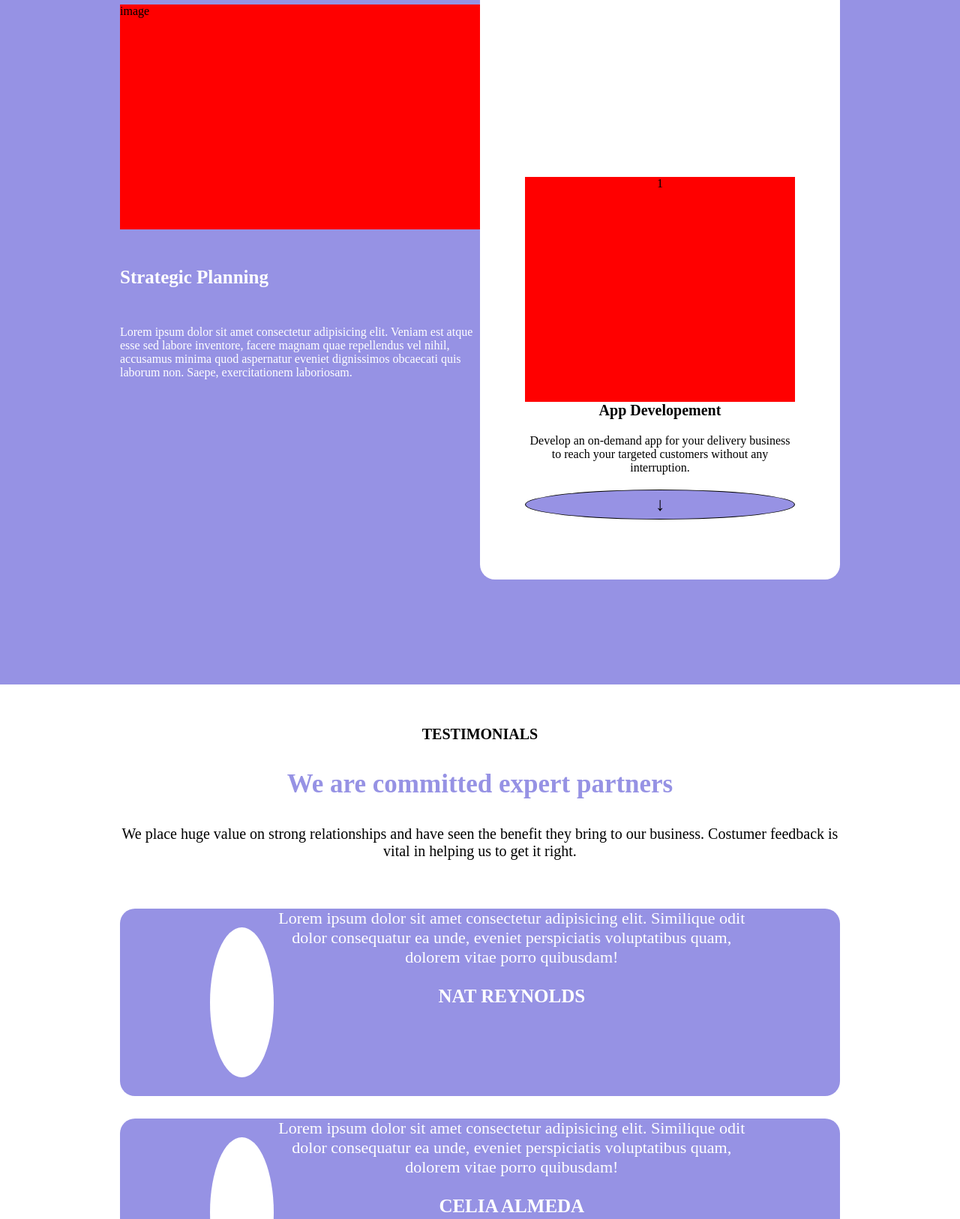
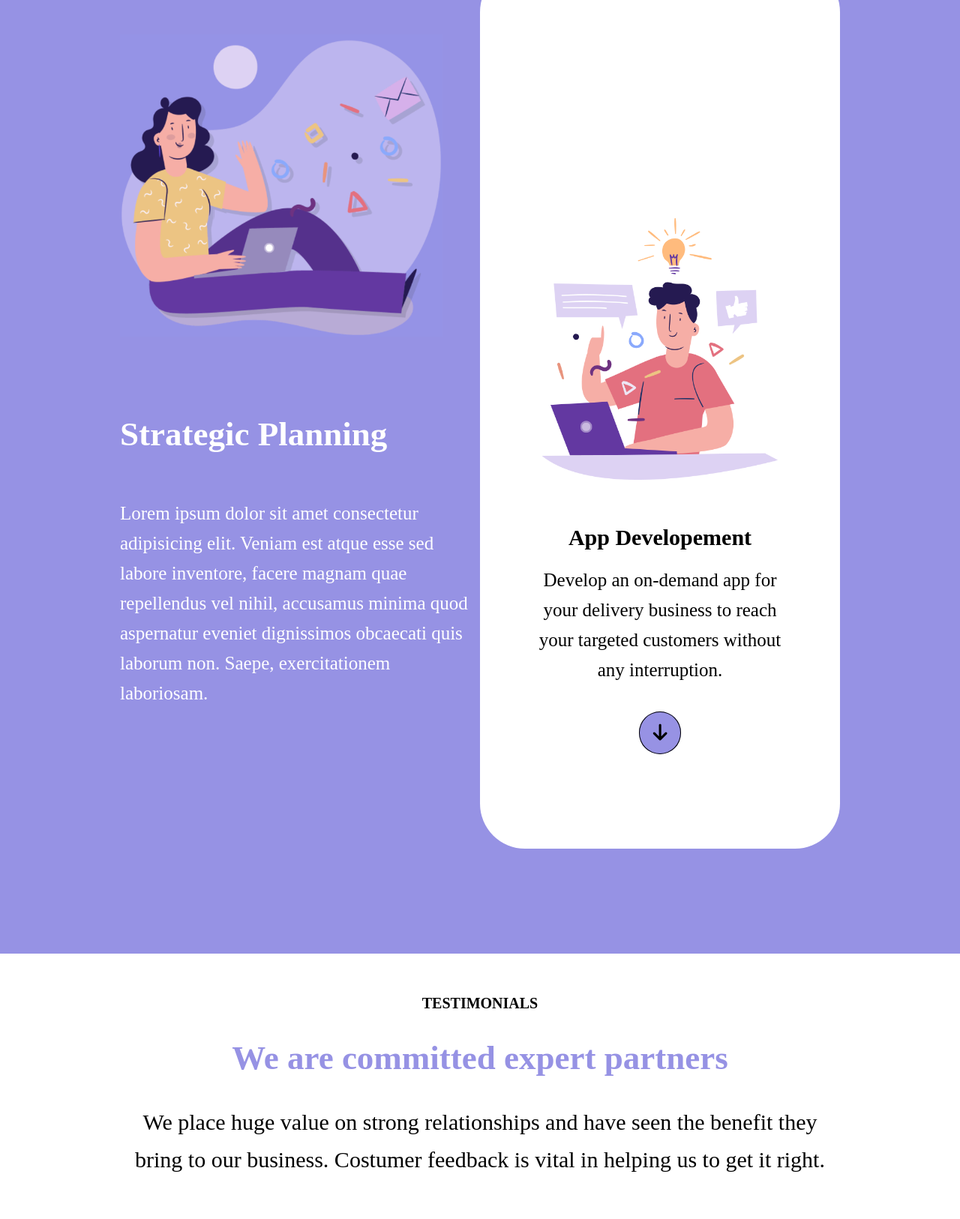
Before and after one commit to Titho93/htmlcss-responsive-layout, a plain HTML site: page index.html in a window 1280 px wide. Shown: the part 1382-3008 px from the top of the page at 75% size. Drawn offline with Linux system fonts and the light colour scheme.

Commit message:
[edit]section testimonial

```diff
--- a/css/style.css
+++ b/css/style.css
@@ -133,51 +133,59 @@
 #planning .square {
   width: 100%;
   padding-top: 50px;
-  /* eliminare  */
-  height: 700px;
 }
 
-#planning .image {
-  width: 100%;
-  height: 300px;
+#planning .image img {
+  width: 430px;
+  padding: 40px 0;
 }
 
 #planning .bio h4 {
   color: white;
-  font-size: 25px;
-  padding: 50px 0;
+  font-size: 45px;
+  padding: 60px 0;
 }
 
 #planning .bio p {
   color: white;
+  padding-bottom: 60px;
+  font-size: 25px;
+  line-height: 40px;
 }
 
 #planning .card {
   text-align: center;
+  border-radius: 60px;
+}
+
+#planning .card img {
+  width: 100%;
+  padding: 50px 0;
 }
 
 #planning .card h4 {
-  font-size: 20px;
+  font-size: 30px;
 }
 
 #planning .card p {
   padding: 20px 0;
+  font-size: 25px;
+  line-height: 40px;
+}
+
+#planning .card .arrow {
+  padding-top: 30px;
+  padding-bottom: 60px;
 }
 
 #planning .card a {
   color: black;
   font-size: 25px;
   text-decoration: none;
-  padding: 5px 13px;
+  padding: 14px 18px;
   background-color: #9792E4;
   border-radius: 50%;
   border: 1px solid black;
-}
-
-#planning .card .img {
-  width: 100%;
-  height: 300px;
-  background-color: red;
 }
 
 /* Testimonials  */
@@ -197,12 +205,13 @@
 }
 
 #testimonials .bio h3 {
-  font-size: 35px;
+  font-size: 45px;
   color: #9692E4;
 }
 
 #testimonials .bio p {
-  font-size: 20px;
+  font-size: 30px;
+  line-height: 50px;
   padding: 35px 0;
 }
 
@@ -214,21 +223,25 @@
   flex-direction: column;
 }
 
-#testimonials .card .img {
+#testimonials .card .img img {
   width: 200px;
   height: 200px;
+  object-fit: cover;
   border-radius: 50%;
   background-color: white;
   margin: 25px auto;
+
 }
 
 #testimonials .card .name p {
-  font-size: 22px;
+  font-size: 25px;
   padding-bottom: 25px;
+  line-height: 40px;
 }
 
 #testimonials .card .name h3 {
   font-size: 25px;
+  padding-bottom: 40px;
 }
 
 /* Benefits  */
--- a/index.html
+++ b/index.html
@@ -78,7 +78,9 @@
       <section id="planning" class="violet">
         <div class="container">
           <div class="square">
-            <div class="image red">image</div>
+            <div class="image">
+              <img src="img/planning1.png" alt="Planning1">
+            </div>
             <div class="bio">
               <h4>Strategic Planning</h4>
               <p>Lorem ipsum dolor sit amet consectetur adipisicing elit. Veniam est atque esse sed labore inventore, facere magnam quae repellendus vel nihil, accusamus minima quod aspernatur eveniet dignissimos obcaecati quis laborum non. Saepe, exercitationem laboriosam.</p>
@@ -86,10 +88,14 @@
           </div>
           <div class="card white">
             <div class="container">
-              <div class="img">1</div>
+              <div class="img">
+                <img src="img/planning2.png" alt="Planning2">
+              </div>
               <h4>App Developement</h4>
               <p>Develop an on-demand app for your delivery business to reach your targeted customers without any interruption.</p>
-              <a href="#">&darr;</a>
+              <div class="arrow">
+                <a href="#"><i class="fa-solid fa-arrow-down"></i></a>
+              </div>
             </div>
           </div>
         </div>
@@ -105,10 +111,10 @@
           <div class="card violet">
             <div class="container">
               <div class="img">
-                <img src="" alt="">
+                <img src="img/testimonial1.jpg" alt="testimonial1">
               </div>
               <div class="name">
-                <p>Lorem ipsum dolor sit amet consectetur adipisicing elit. Similique odit dolor consequatur ea unde, eveniet perspiciatis voluptatibus quam, dolorem vitae porro quibusdam!</p>
+                <p><i class="fa-solid fa-quote-left"></i> Lorem ipsum dolor sit amet consectetur adipisicing elit. Similique odit dolor consequatur ea unde, eveniet perspiciatis voluptatibus quam, dolorem vitae porro quibusdam! <i class="fa-solid fa-quote-right"></i></p>
                 <h3>NAT REYNOLDS</h3>
             </div>
 
@@ -117,10 +123,10 @@
           <div class="card violet">
             <div class="container">
               <div class="img">
-                <img src="" alt="">
+                <img src="img/testimonial2.jpg" alt="testimonial2">
               </div>
               <div class="name">
-                <p>Lorem ipsum dolor sit amet consectetur adipisicing elit. Similique odit dolor consequatur ea unde, eveniet perspiciatis voluptatibus quam, dolorem vitae porro quibusdam!</p>
+                <p><i class="fa-solid fa-quote-left"></i> Lorem ipsum dolor sit amet consectetur adipisicing elit. Similique odit dolor consequatur ea unde, eveniet perspiciatis voluptatibus quam, dolorem vitae porro quibusdam! <i class="fa-solid fa-quote-right"></i></p>
                 <h3>CELIA ALMEDA</h3>
             </div>
 
@@ -129,10 +135,10 @@
           <div class="card violet">
             <div class="container">
               <div class="img">
-                <img src="" alt="">
+                <img src="img/testimonial3.jpg" alt="Testimonial3">
               </div>
               <div class="name">
-                <p>Lorem ipsum dolor sit amet consectetur adipisicing elit. Similique odit dolor consequatur ea unde, eveniet perspiciatis voluptatibus quam, dolorem vitae porro quibusdam!</p>
+                <p><i class="fa-solid fa-quote-left"></i> Lorem ipsum dolor sit amet consectetur adipisicing elit. Similique odit dolor consequatur ea unde, eveniet perspiciatis voluptatibus quam, dolorem vitae porro quibusdam! <i class="fa-solid fa-quote-right"></i></p>
                 <h3>BOB ROBERTS</h3>
             </div>
 
```
